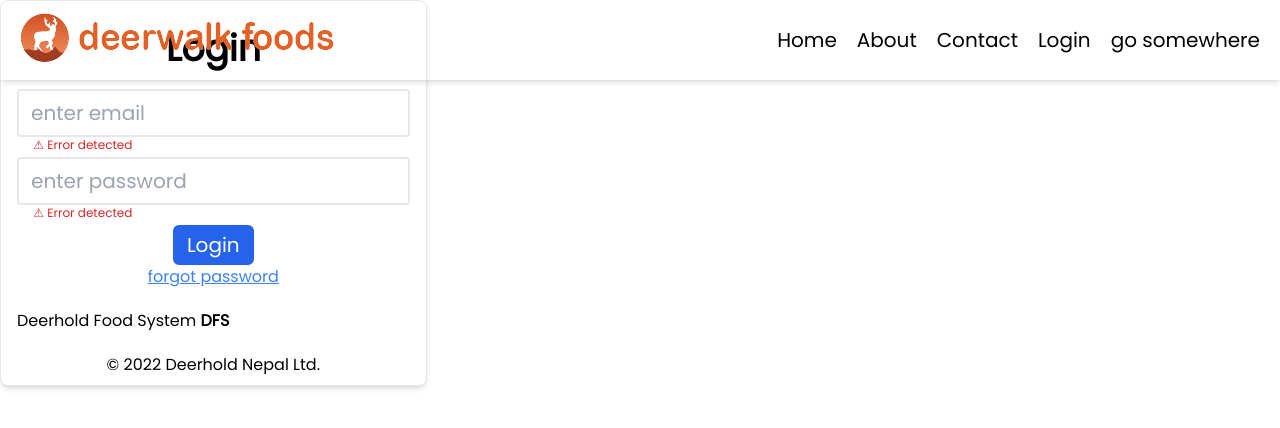
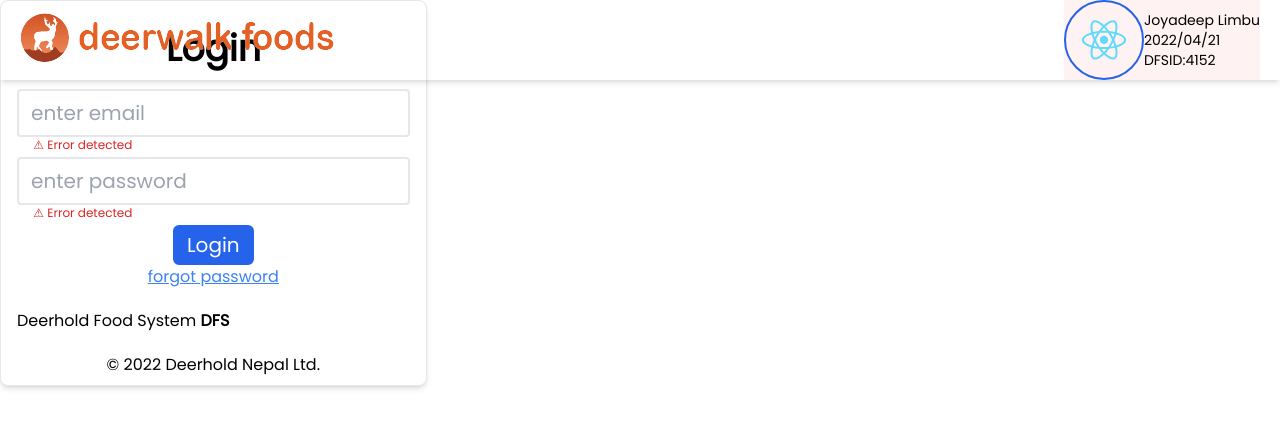
Before and after one commit to joyadeep/dfsatomic, a React (Vite) app: page /forgot_password in a window 1280 px wide. Shown: the top 428 px of the page. Built offline with nearby package versions, Linux system fonts and the light colour scheme.

Commit message:
made user details

```diff
--- a/src/App.tsx
+++ b/src/App.tsx
@@ -1,8 +1,8 @@
 import { useState } from 'react'
 import logo from './logo.svg'
 import './App.css'
-import Input from './modules/Input'
-import Button from './modules/Button'
+import Input from './atoms/Input'
+import Button from './atoms/Button'
 import Form from './components/Form'
 import {Route,Routes} from 'react-router-dom';
 import LoginPage from './pages/LoginPage'
--- a/src/components/Form.tsx
+++ b/src/components/Form.tsx
@@ -1,6 +1,6 @@
 import React, { useState } from 'react'
-import Button from '../modules/Button'
-import Input from '../modules/Input'
+import Button from '../atoms/Button'
+import Input from '../atoms/Input'
 import {useForm} from 'react-hook-form'
 import { yupResolver } from '@hookform/resolvers/yup';
 import {InputSchema} from '../schema/InputSchema'
--- a/src/components/Header.tsx
+++ b/src/components/Header.tsx
@@ -2,6 +2,7 @@
 import {MenuIcon,XIcon} from '@heroicons/react/outline'
 import logo from "../assets/images/logo.png"
 import {Link} from "react-router-dom";
+import User from '../molecules/User';
 
 const Header = () => {
   const[ispressed,setIspressed]=useState(false);
@@ -18,11 +19,12 @@
           <div className={`${ispressed?"bg-onyx text-white translate-x-0 ":"translate-x-full hidden  "}  flex flex-col justify-evenly items-center absolute top-20 w-screen h-[calc(100vh-80px)] overflow-hidden sm:h-fit sm:bg-transparent sm:flex sm:flex-row sm:visible sm:w-fit sm:space-x-5 sm:right-0 sm:translate-x-0 sm:pr-5 sm:relative sm:top-0  font-poppins text-xl `}>
 
              {/* TODO : should have done translate instead of -right-32 . kya kar raha heh tu bahi. ye doglapan hain.. */}
-          <div>Home</div>
+          <User/>
+          {/* <div>Home</div>
           <div>About</div>
           <div>Contact</div>
-          <div>Login</div>
-          <Link to="/forgot_password" onClick={()=>{setIspressed(false)}}>go somewhere</Link>
+          <div>Login</div> */}
+          {/* <Link to="/forgot_password" onClick={()=>{setIspressed(false)}}>go somewhere</Link> */}
           {/* TODO : add route and onclick navigate to page + change ispressed state to false */}
         </div>
     </div>
--- /dev/null
+++ b/src/molecules/User.tsx
@@ -0,0 +1,16 @@
+import React from 'react'
+import logo from '../logo.svg'
+const User = () => {
+  return (
+    <div className='bg-red-50 font-poppins text-sm flex flex-row items-center '>
+        <img src={logo} className="w-20 h-20 border-2 border-blue-600 rounded-full fit-contain"/>
+        <div>
+          <div>Joyadeep Limbu</div>
+          <div>2022/04/21</div>
+          <div>DFSID:4152</div>
+        </div>
+    </div>
+  )
+}
+
+export default User
```
Also changed, not shown: src/atoms/Button.tsx (renamed from src/modules/Button.tsx), src/atoms/Input.tsx (renamed from src/modules/Input.tsx).
